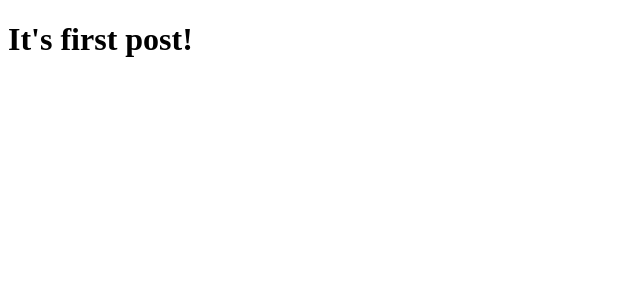
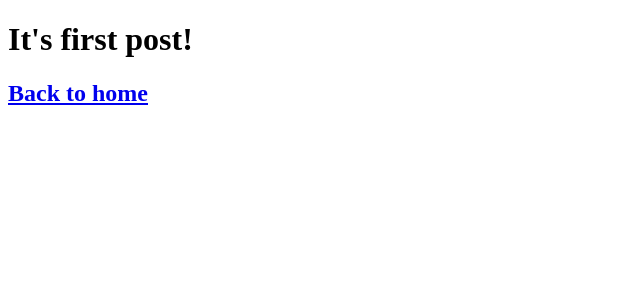
Before and after one commit to emrecoban/nextjs-blog, a Next.js app: page /posts/first-post in a window 1280 px wide. Shown: the top 300 px of the page, without its empty margins (0-640 px from the left). Built offline with nearby package versions, Linux system fonts and the light colour scheme.

Commit message:
Added link component and navigation between pages.

```diff
--- a/pages/index.js
+++ b/pages/index.js
@@ -1,5 +1,6 @@
 import Head from 'next/head';
 import styles from '../styles/Home.module.css';
+import Link from 'next/link';
 
 export default function Home() {
   return (
@@ -11,7 +12,7 @@
 
       <main>
         <h1 className={styles.title}>
-          Learn <a href="https://nextjs.org">Next.js!</a>
+          Read <Link href="./posts/first-post">this page!</Link>
         </h1>
 
         <p className={styles.description}>
--- a/pages/posts/first-post.js
+++ b/pages/posts/first-post.js
@@ -1,3 +1,12 @@
+import Link from "next/link";
+
 export default function FirstPost(){
-    return <h1>It's first post!</h1>;
+    return (
+        <>
+            <h1>It's first post!</h1>
+            <h2>
+                <Link href="/">Back to home</Link>
+            </h2>
+        </>
+    );
 }
```
